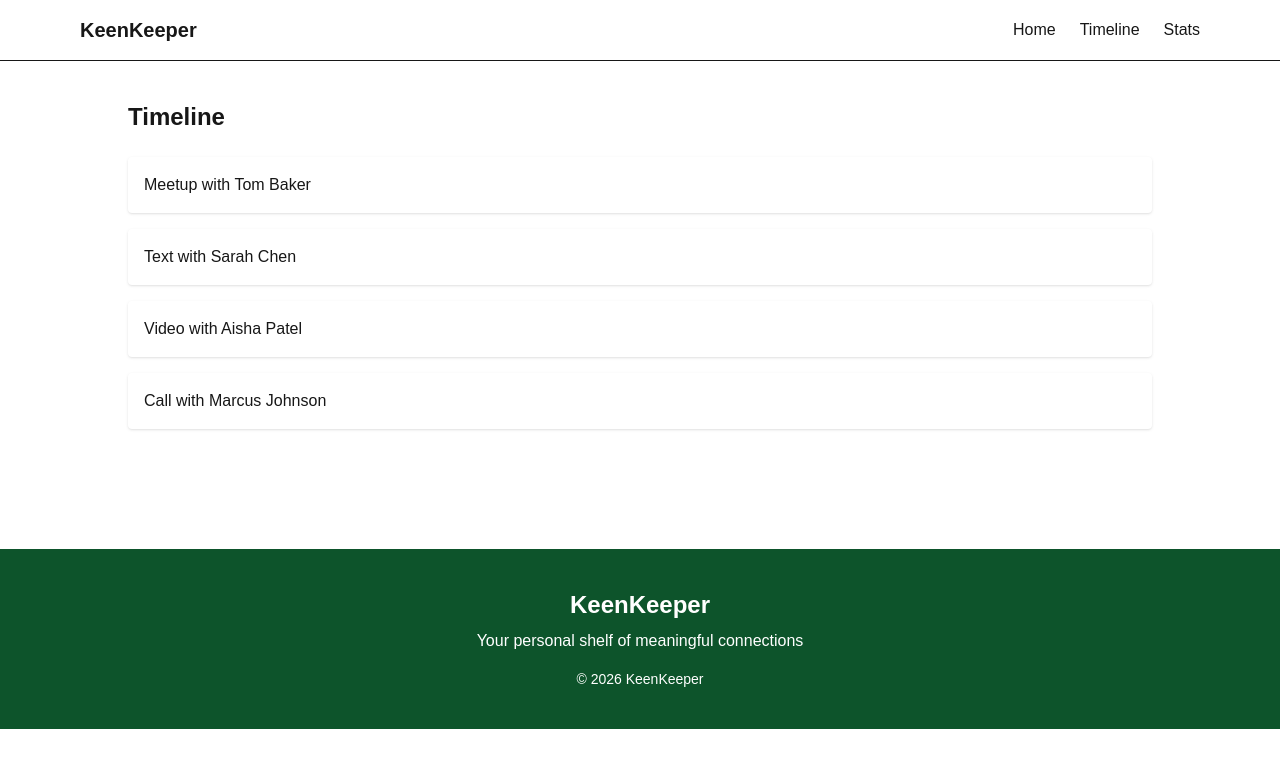
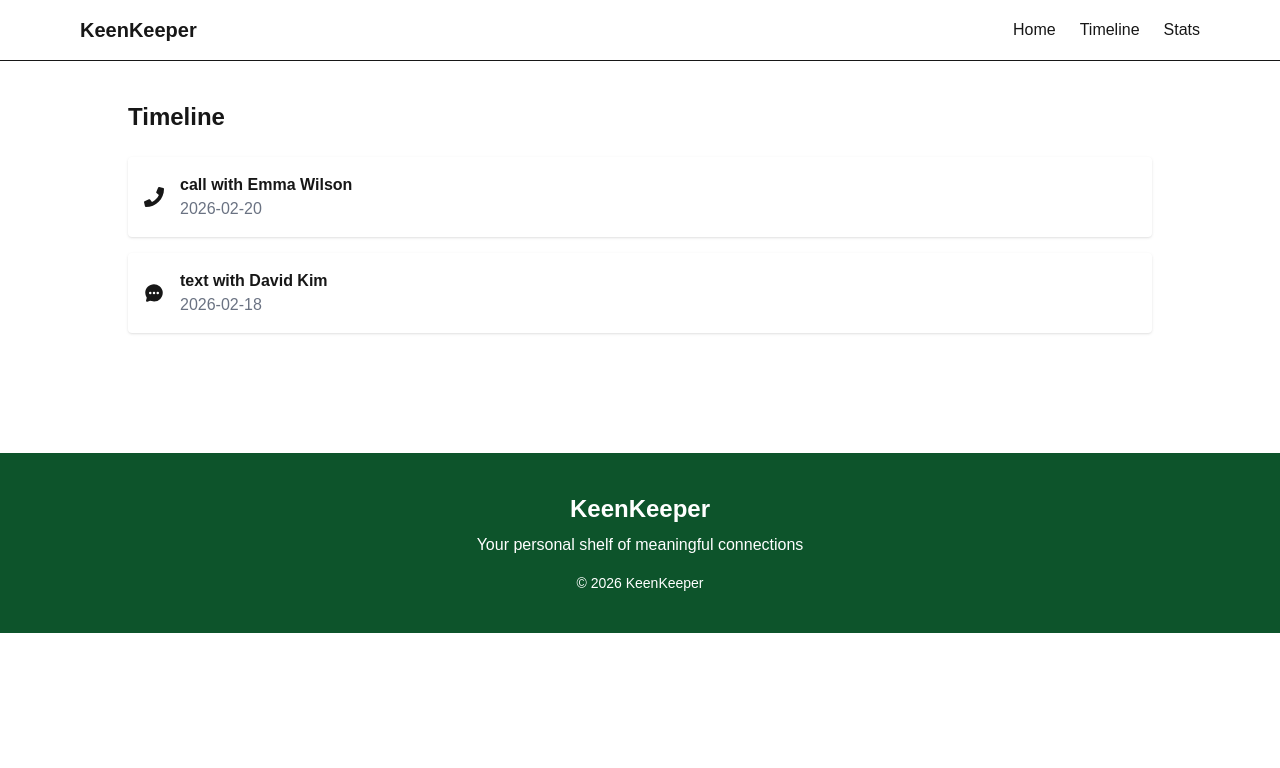
Before and after one commit to waliulnizu/keen-keeper, a Next.js app: page /timeline in a window 1280 px wide. Shown: the top 768 px of the page. Built offline with nearby package versions, Linux system fonts and the light colour scheme.

Commit message:
made timeline dynamic

```diff
--- a/src/app/timeline/page.jsx
+++ b/src/app/timeline/page.jsx
@@ -1,9 +1,15 @@
+import Navbar from "@/components/Navbar";
 import Footer from "@/components/Footer";
-import Navbar from "@/components/Navbar";
+import timeline from "@/data/timeline.json";
+
+import { FaPhone, FaVideo } from "react-icons/fa";
+import { IoChatbubbleEllipses } from "react-icons/io5";
 
 const Timeline = () => {
+
   return (
     <div>
+
       <Navbar />
 
       <div className="max-w-5xl mx-auto py-10">
@@ -14,21 +20,46 @@ const Timeline = () => {
 
         <div className="space-y-4">
 
-          <div className="p-4 shadow rounded">
-             Meetup with Tom Baker
-          </div>
+          {
+            timeline.map(item => (
 
-          <div className="p-4 shadow rounded">
-             Text with Sarah Chen
-          </div>
+              <div
+                key={item.id}
+                className="p-4 shadow rounded flex gap-4 items-center"
+              >
 
-          <div className="p-4 shadow rounded">
-             Video with Aisha Patel
-          </div>
+                <span className="text-xl">
 
-          <div className="p-4 shadow rounded">
-             Call with Marcus Johnson
-          </div>
+                  {
+                    item.type === "call" && <FaPhone />
+                  }
+
+                  {
+                    item.type === "text" && <IoChatbubbleEllipses />
+                  }
+
+                  {
+                    item.type === "video" && <FaVideo />
+                  }
+
+                </span>
+
+                <div>
+
+                  <h3 className="font-semibold">
+                    {item.type} with {item.name}
+                  </h3>
+
+                  <p className="text-gray-500">
+                    {item.date}
+                  </p>
+
+                </div>
+
+              </div>
+
+            ))
+          }
 
         </div>
 
```
